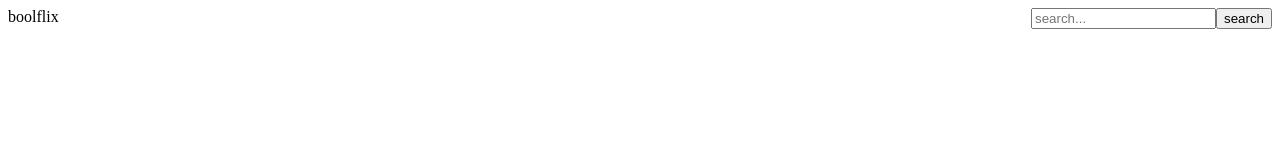
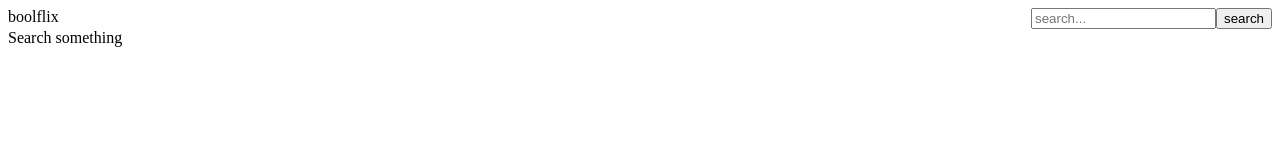
Before and after one commit to FrancescaRomagnoli/react-boolflix, a React (Vite) app: page / in a window 1280 px wide. Shown: the top 160 px of the page. Built offline with nearby package versions, Linux system fonts and the light colour scheme.

Commit message:
add movie list on page after button submit

```diff
--- a/src/App.jsx
+++ b/src/App.jsx
@@ -2,9 +2,7 @@ import { useState } from "react";
 
 function App() {
   const [searchTerm, setSearchTerm] = useState("");
-  const [results, setResults] = useState("");
-
-  const apiUrl = "https://api.themoviedb.org/3/search/movie?";
+  const [resultMovies, setResultMovies] = useState([]);
 
   const handleSearch = (event) => {
     setSearchTerm(event.target.value);
@@ -23,7 +21,8 @@ function App() {
     fetch(`${url}`)
       .then((res) => res.json())
       .then((data) => {
-        console.log(data);
+        setResultMovies(data.results);
+        console.log(data.results);
       });
   };
 
@@ -47,6 +46,28 @@ function App() {
           </div>
         </div>
       </header>
+      <main>
+        <div>
+          {resultMovies.length > 0 ? (
+            resultMovies.map((movie) => {
+              return (
+                <div>
+                  <ul>
+                    <li>{movie.title}</li>
+                    <li>{movie.original_title}</li>
+                    <li>{movie.original_language}</li>
+                    <li>{movie.vote_average}</li>
+                  </ul>
+                </div>
+              );
+            })
+          ) : (
+            <>
+              <div>Search something</div>
+            </>
+          )}
+        </div>
+      </main>
     </>
   );
 }
```
